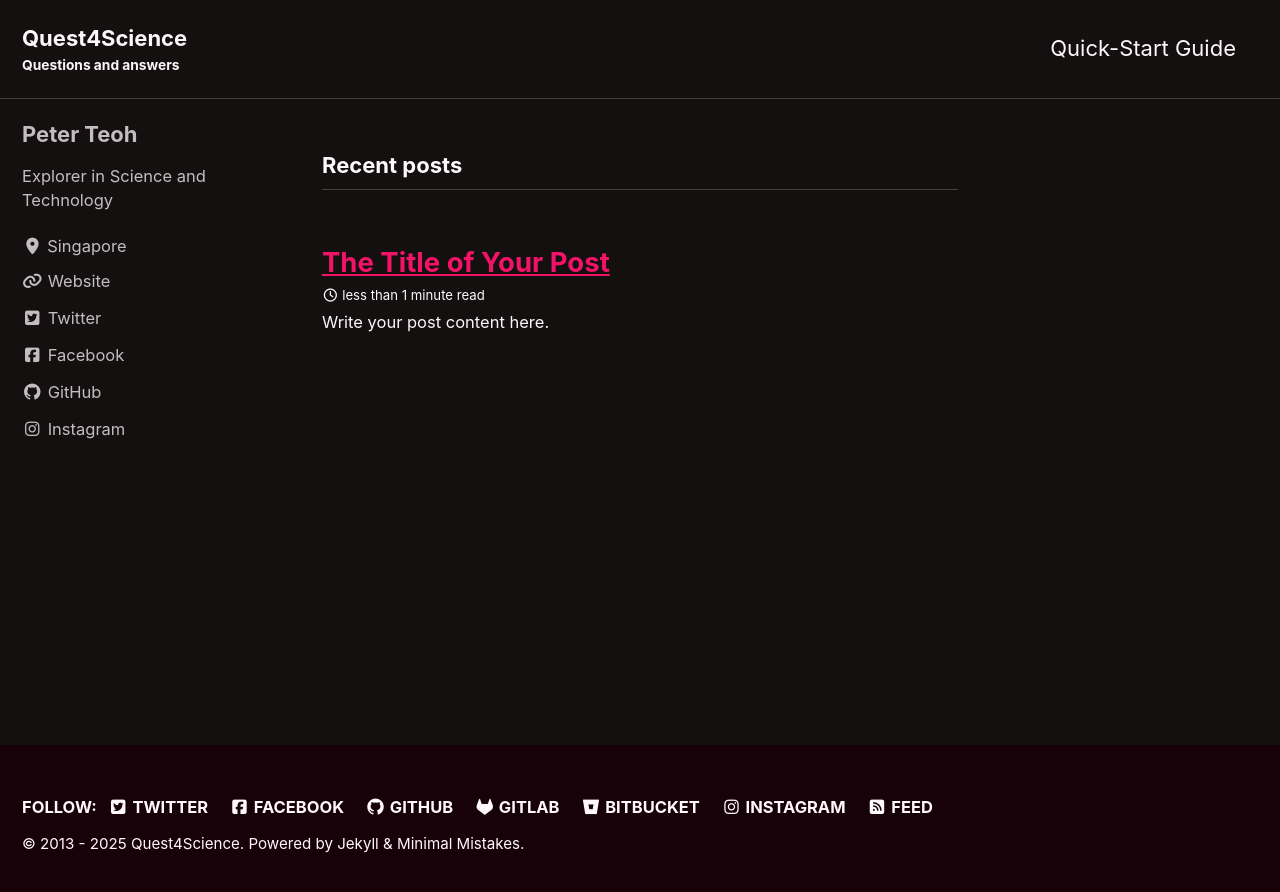
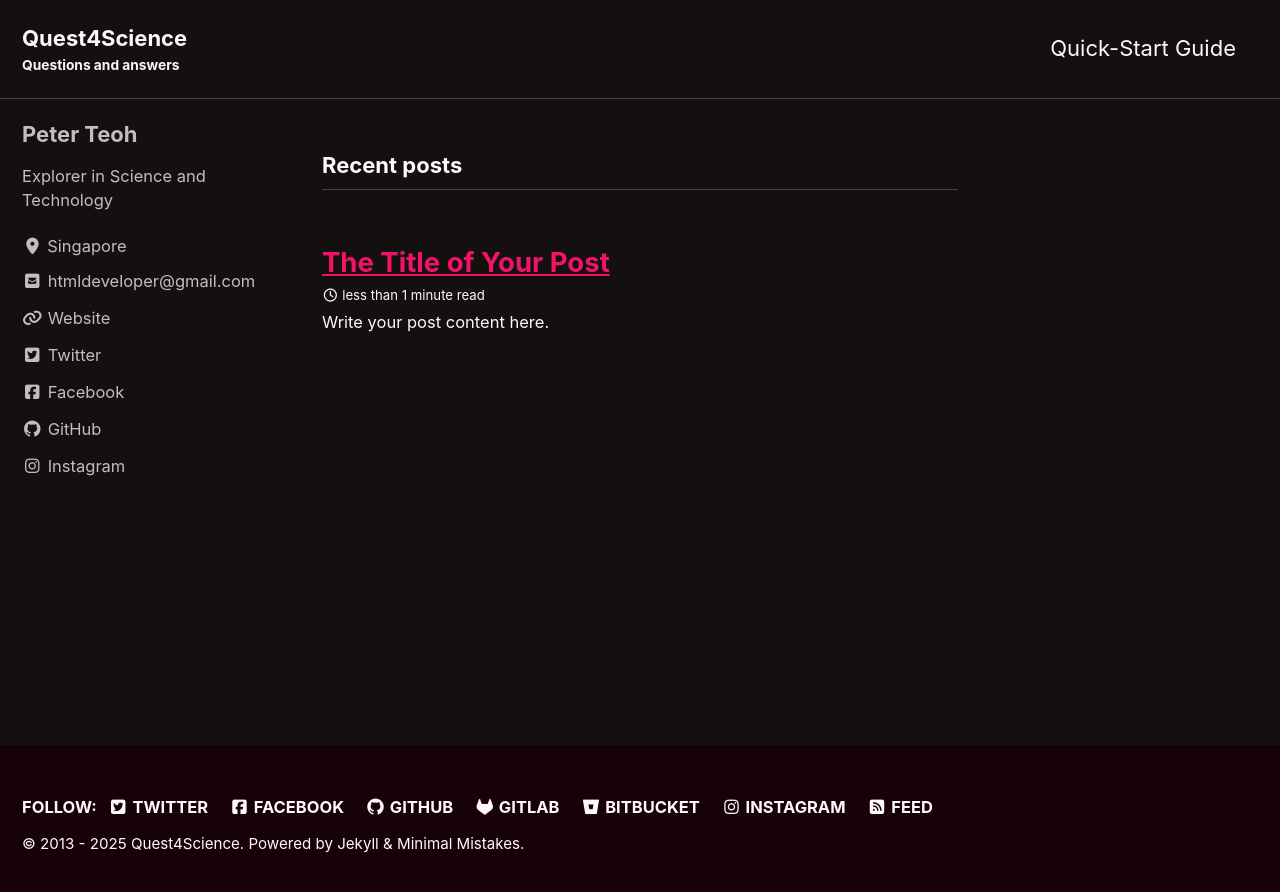
Before and after one commit to tthtlc/quest4science, a Jekyll site: the page built from index.html, in a window 1280 px wide. Shown: the top 892 px of the page. Built offline with Jekyll 4.4.1, drawn with Linux system fonts in a browser that asks for light colours; cached includes are drawn as plain includes; the list of posts is cut into pages by our own code.

Commit message:
modified:   _config.yml

```diff
--- a/_config.yml
+++ b/_config.yml
@@ -22,7 +22,8 @@
 subtitle                 : "Questions and answers" # site tagline that appears below site title in masthead
 name                     : "Peter Teoh"
 description              : "Exploration of unknown in science and technology for the teenager."
-url                      : # the base hostname & protocol for your site e.g. "https://mmistakes.github.io"
+url			 : "https://quest4science.xyz" # the base hostname & protocol for your site e.g. "https://mmistakes.github.io"
+production_url		 : "https://quest4science.xyz"
 baseurl                  : # the subpath of your site, e.g. "/blog"
 repository               : # GitHub username/repo-name e.g. "mmistakes/minimal-mistakes"
 teaser                   : # path of fallback teaser image, e.g. "/assets/images/500x300.png"
@@ -121,7 +122,7 @@
   links:
     - label: "htmldeveloper@gmail.com"
       icon: "fas fa-fw fa-envelope-square"
-      # url: "mailto:htmldeveloper@gmail.com"
+      url: "mailto:htmldeveloper@gmail.com"
     - label: "Website"
       icon: "fas fa-fw fa-link"
       url: "https://quest4science.xyz"
```
